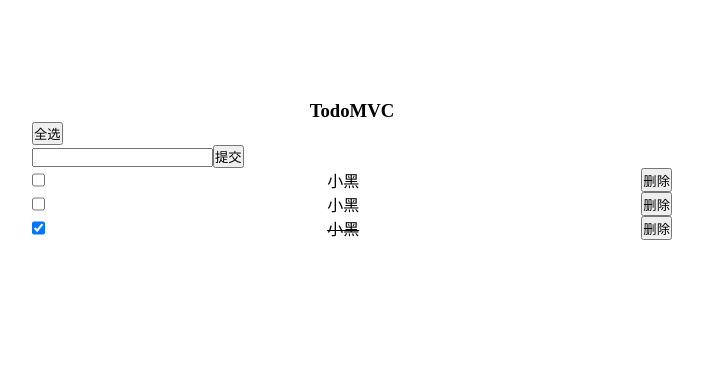
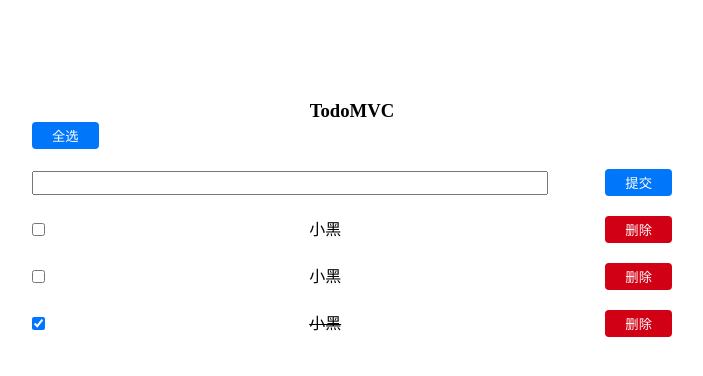
Before and after one commit to dxl519/React-TypeScript-Test, a React (Vite) app: page / in a window 1280 px wide. Shown: the top 376 px of the page, without its empty margins (288-991 px from the left). Built offline with nearby package versions, Linux system fonts and the light colour scheme.

Commit message:
[FIX] style

```diff
--- a/index.html
+++ b/index.html
@@ -23,6 +23,11 @@
         width: 100%;
         height: 100%;
       }
+      :root {
+        --color-white: white;
+        --bg-color: #0076fa;
+        --error-color: #d10014;
+      }
     </style>
   </head>
   <body>
--- a/src/App.tsx
+++ b/src/App.tsx
@@ -61,7 +61,9 @@
     <div className="container">
       <div className="todo-container">
         <h3>TodoMVC</h3>
-        <button onClick={handleClickAllSelect}>全选</button>
+        <button className="btn" onClick={handleClickAllSelect}>
+          全选
+        </button>
         <TodoForm handleClickTodo={handleClickTodo}></TodoForm>
         <div className="todo-list">
           {todos.map((todo, index) => {
--- a/src/index.css
+++ b/src/index.css
@@ -1,5 +1,21 @@
 .container {
     padding: 100px 0;
+}
+
+button {
+    border: 0;
+    cursor: pointer;
+    padding: 4px 20px;
+    color: var(--color-white);
+    border-radius: 4px;
+}
+
+.btn {
+    background-color: var(--bg-color);
+}
+
+.btn-delete {
+    background-color: var(--error-color);
 }
 
 .todo-container {
@@ -13,6 +29,11 @@
     text-align: center;
 }
 
+.todo-list {
+    display: grid;
+    gap: 20px;
+}
+
 .todo-item {
     display: flex;
     justify-content: space-between;
@@ -21,3 +42,15 @@
 .todo-text {
     word-break: break-all;
 }
+
+.todo-form {
+    display: flex;
+    align-items: center;
+    justify-content: space-between;
+    margin: 20px 0;
+}
+
+.todo-form>input {
+    width: 80%;
+    height: 20px;
+}
--- a/src/main.tsx
+++ b/src/main.tsx
@@ -3,7 +3,7 @@
 import App from "./App";
 
 ReactDOM.createRoot(document.getElementById("root") as HTMLElement).render(
-  // <React.StrictMode>
-  <App />
-  // </React.StrictMode>
+  <React.StrictMode>
+    <App />
+  </React.StrictMode>
 );
--- a/src/todo/todo.tsx
+++ b/src/todo/todo.tsx
@@ -70,7 +70,9 @@
         </span>
       )}
 
-      <button onClick={() => clickDelete(index)}>删除</button>
+      <button className="btn-delete " onClick={() => clickDelete(index)}>
+        删除
+      </button>
     </div>
   );
 };
--- a/src/todoForm/todoForm.tsx
+++ b/src/todoForm/todoForm.tsx
@@ -28,14 +28,16 @@
   };
 
   return (
-    <div>
+    <div className="todo-form">
       <input
         type="text"
         value={value}
         onKeyDown={handleKeyDown}
         onChange={handleChangeValue}
       />
-      <button onClick={handleClickSumbit}>提交</button>
+      <button className="btn" onClick={handleClickSumbit}>
+        提交
+      </button>
     </div>
   );
 };
```
